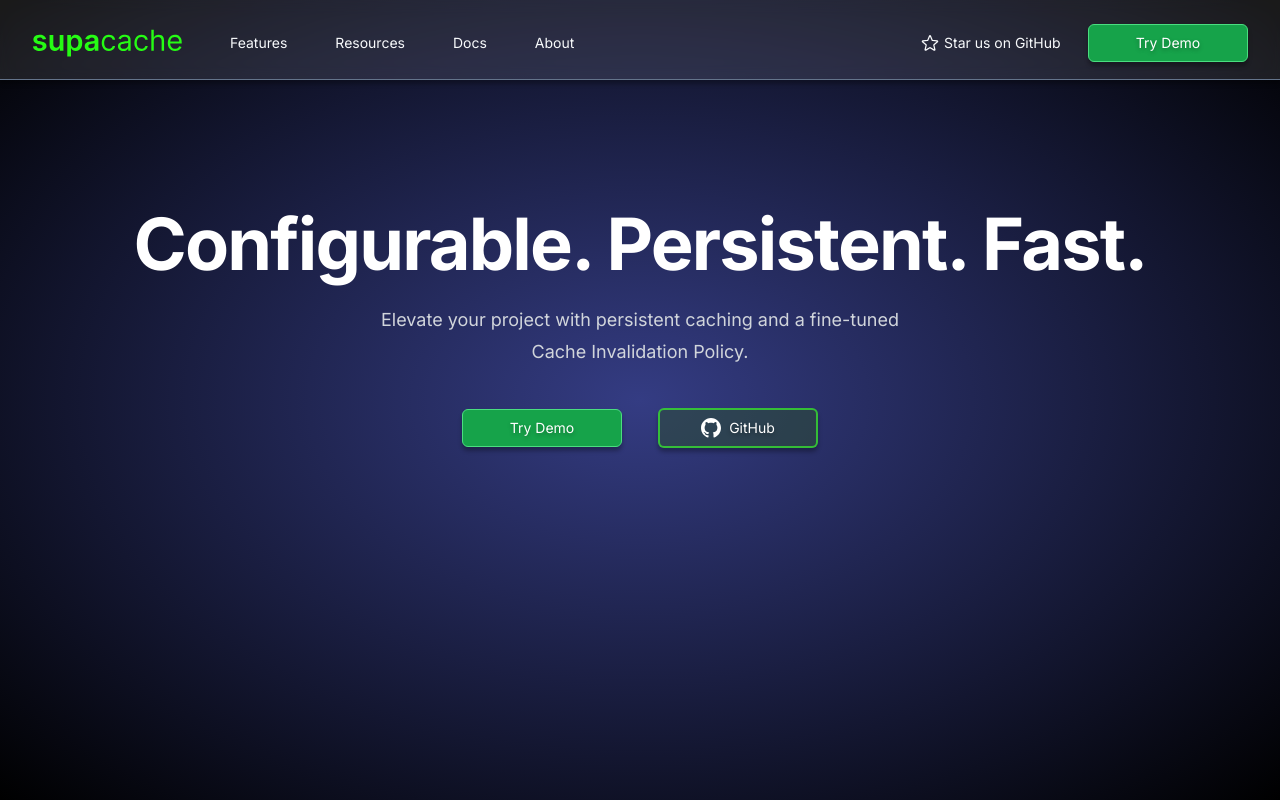
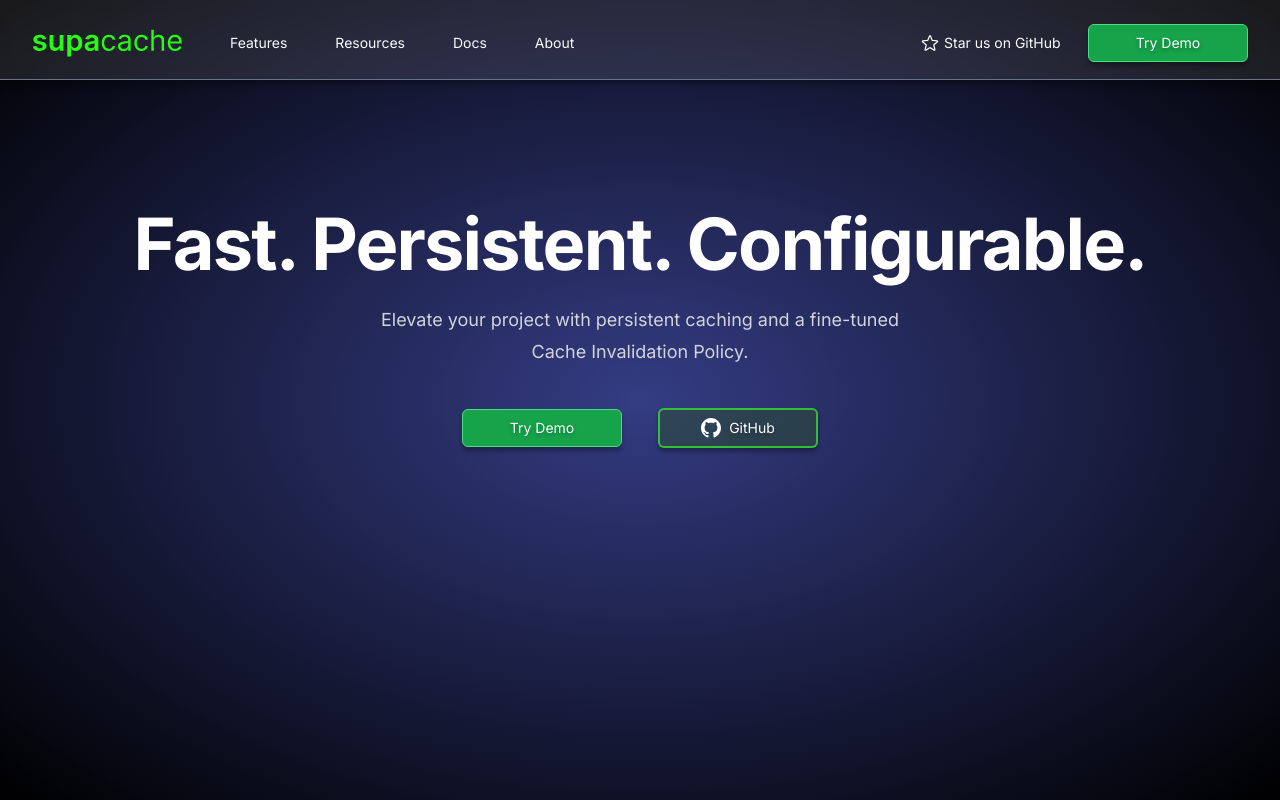
Before and after one commit to oslabs-beta/flexcache, a Next.js app in the folder my-app/: page / in a window 1280 px wide. Built offline with nearby package versions, Linux system fonts and the light colour scheme.

Commit message:
brian changes small nothing important

```diff
--- a/my-app/src/app/page.tsx
+++ b/my-app/src/app/page.tsx
@@ -9,7 +9,7 @@ export default function Hero() {
     <div className='px-6 py-54 sm:px-6 sm:py-32 lg:px-8'>
       <div className='mx-auto my-auto max-w-5xl text-center'>
         <h2 className='text-3xl font-bold tracking-tight text-white sm:text-7xl'>
-          Configurable. Persistent. Fast.
+          Fast. Persistent. Configurable.
         </h2>
         <p className='mx-auto mt-6 max-w-xl text-lg leading-8 text-gray-300'>
           Elevate your project with persistent caching and a fine-tuned Cache Invalidation Policy.
```
Also changed, not shown: 1 other file (tests, documents, lock files or other folders).
